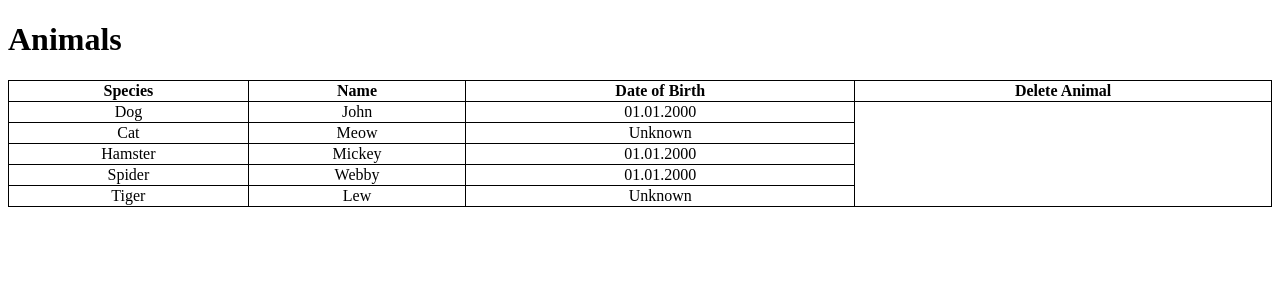
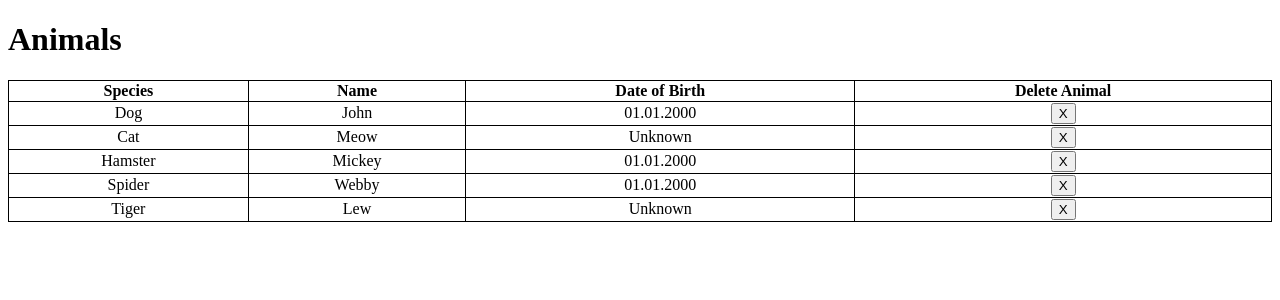
Before and after one commit to racko92/angular_4_zoo, an Angular app: page / in a window 1280 px wide. Shown: the top 300 px of the page. Built offline with nearby package versions, Linux system fonts and the light colour scheme.

Commit message:
Zadatak 3: Dodato 'X' dugme koje prilikom klika brise zivotinju iz evidencije

```diff
--- a/src/app/animals/animals.component.html
+++ b/src/app/animals/animals.component.html
@@ -16,6 +16,9 @@
         <ng-container *ngIf="!(animal.birthDate)">
                 <td> Unknown </td>
         </ng-container>
+        <td>
+            <button (click)="remove(animal)">X</button>
+        </td>
     </tr>
 </table>
 
--- a/src/app/animals/animals.component.ts
+++ b/src/app/animals/animals.component.ts
@@ -37,4 +37,9 @@
             }
         ]
     }
+
+    remove(animal){
+        const index = this.animals.indexOf(animal);
+        this.animals.splice(index, 1);
+    }
 }
```
